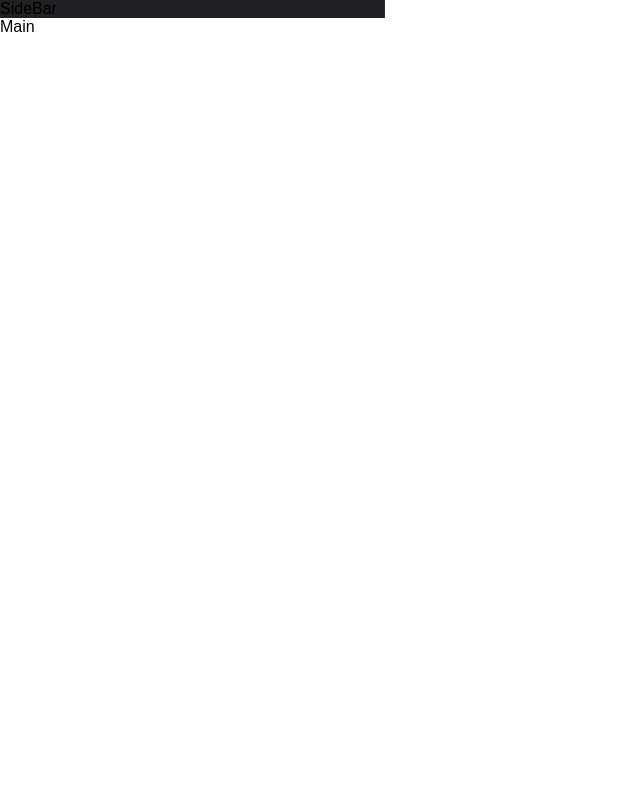
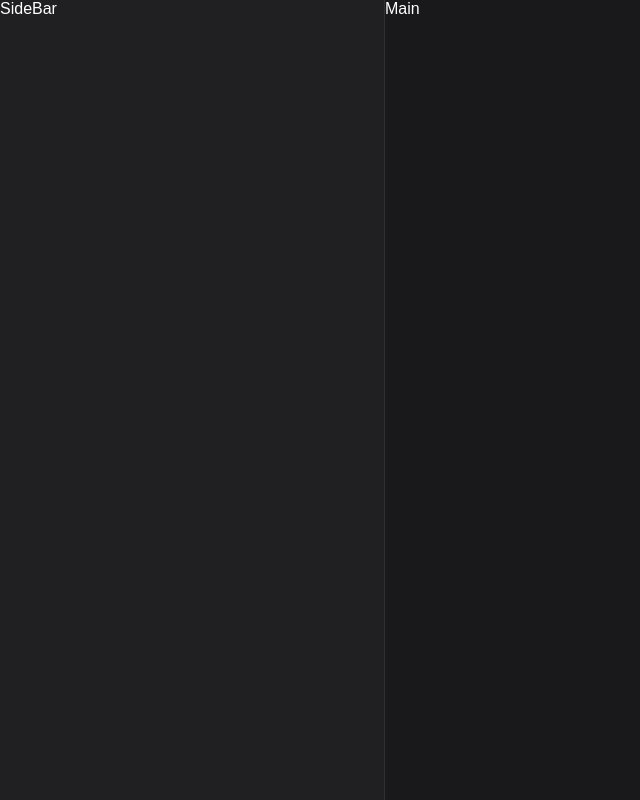
Before and after one commit to IngridAmaral/Skypey, a React (Create React App) app: page / in a window 1280 px wide. Shown: the whole page, without its empty margins (0-640 px from the left). Built offline with nearby package versions, Linux system fonts and the light colour scheme.

Commit message:
basic layout

```diff
--- a/src/components/App.js
+++ b/src/components/App.js
@@ -1,6 +1,7 @@
 import React from 'react';
 import SideBar from './SideBar';
 import Main from './Main';
+import '../css/App.css'
 
 class App extends React.Component {
     render() {
--- a/src/css/Main.css
+++ b/src/css/Main.css
@@ -0,0 +1,6 @@
+.Main {
+    flex: 1 1 0;
+    background-color: rgba(25, 25, 27, 1);
+    height: 100%;
+    color: #fff;
+}
--- a/src/css/SideBar.css
+++ b/src/css/SideBar.css
@@ -1,9 +1,10 @@
 .SideBar {
-    width: 40%;
+    width: 25%;
     background-color: rgba(32, 32, 35, 1);
     height: 100%;
     border-right: 1px solid rgba(189, 189,192, 0.1);
     transition: width 0.3s;
+    color: #fff;
 }
 
 @media (min-width: 576px) {
```
